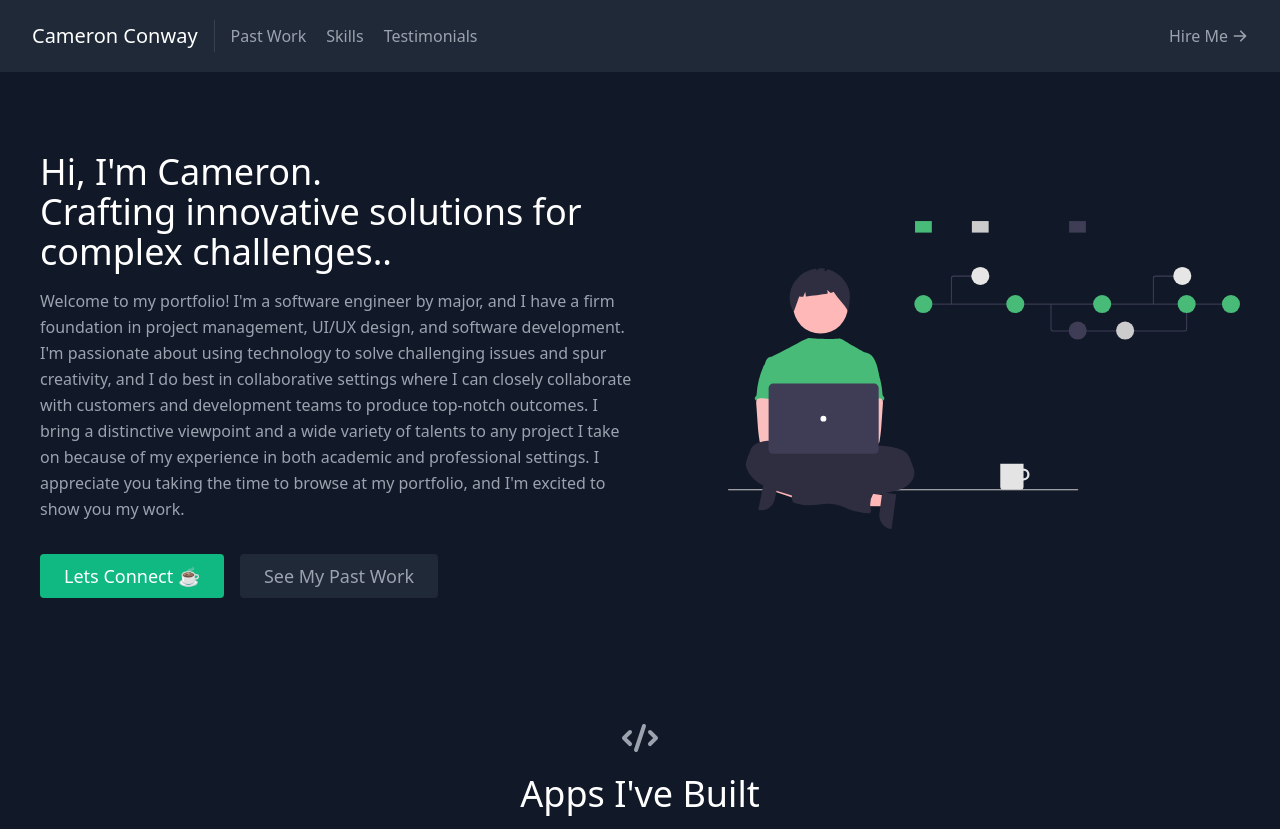
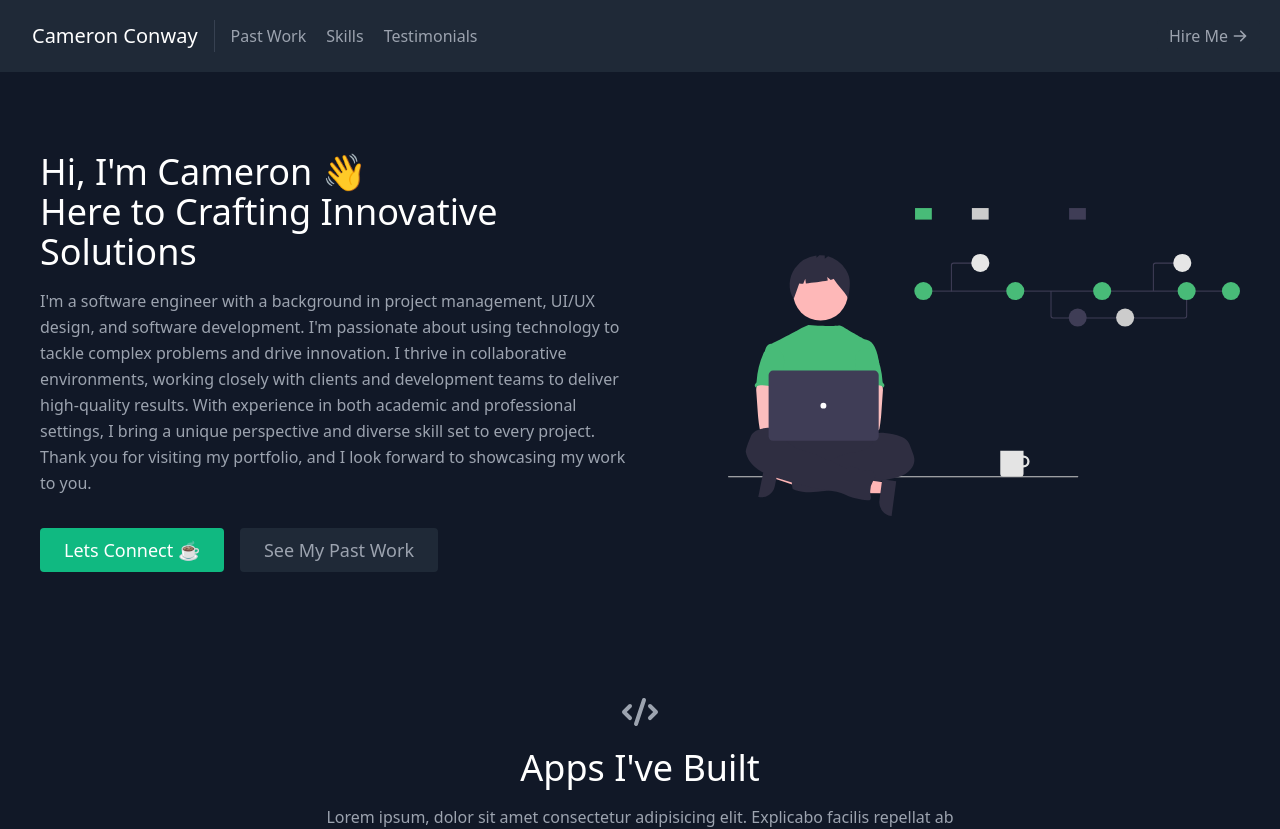
Before and after one commit to cconway1-stevens/react-tailwindcss-portfolio-master, a React (Create React App) app: page / in a window 1280 px wide. Shown: the top 829 px of the page. Built offline with nearby package versions, Linux system fonts and the light colour scheme.

Commit message:
new about us page

```diff
--- a/src/components/About.js
+++ b/src/components/About.js
@@ -6,20 +6,18 @@ export default function About() {
       <div className="container mx-auto flex px-10 py-20 md:flex-row flex-col items-center">
         <div className="lg:flex-grow md:w-1/2 lg:pr-24 md:pr-16 flex flex-col md:items-start md:text-left mb-16 md:mb-0 items-center text-center">
           <h1 className="title-font sm:text-4xl text-3xl mb-4 font-medium text-white">
-            Hi, I'm Cameron.
-            <br className="hidden lg:inline-block" />Crafting innovative solutions for complex challenges..
+            Hi, I'm Cameron 👋
+            <br className="hidden lg:inline-block" />Here to Crafting Innovative Solutions
           </h1>
           <p className="mb-8 leading-relaxed">
-          Welcome to my portfolio! I'm a software engineer by major, and I have a firm foundation
-          in project management, UI/UX design, and software development. I'm passionate about using
-          technology to solve challenging issues and spur creativity,
-           and I do best in collaborative settings where I can closely
-           collaborate with customers and development teams to produce
-           top-notch outcomes. I bring a distinctive viewpoint and a
-           wide variety of talents to any project I take on because of
-           my experience in both academic and professional settings.
-           I appreciate you taking the time to browse at my portfolio,
-            and I'm excited to show you my work.
+          I'm a software engineer with a background in project management,
+          UI/UX design, and software development. I'm passionate about using
+          technology to tackle complex problems and drive innovation. I thrive
+          in collaborative environments, working closely with clients and development
+          teams to deliver high-quality results. With experience in both academic
+          and professional settings, I bring a unique perspective and diverse skill
+          set to every project. Thank you for visiting my portfolio,
+          and I look forward to showcasing my work to you.
           </p>
           <div className="flex justify-center">
             <a
```
